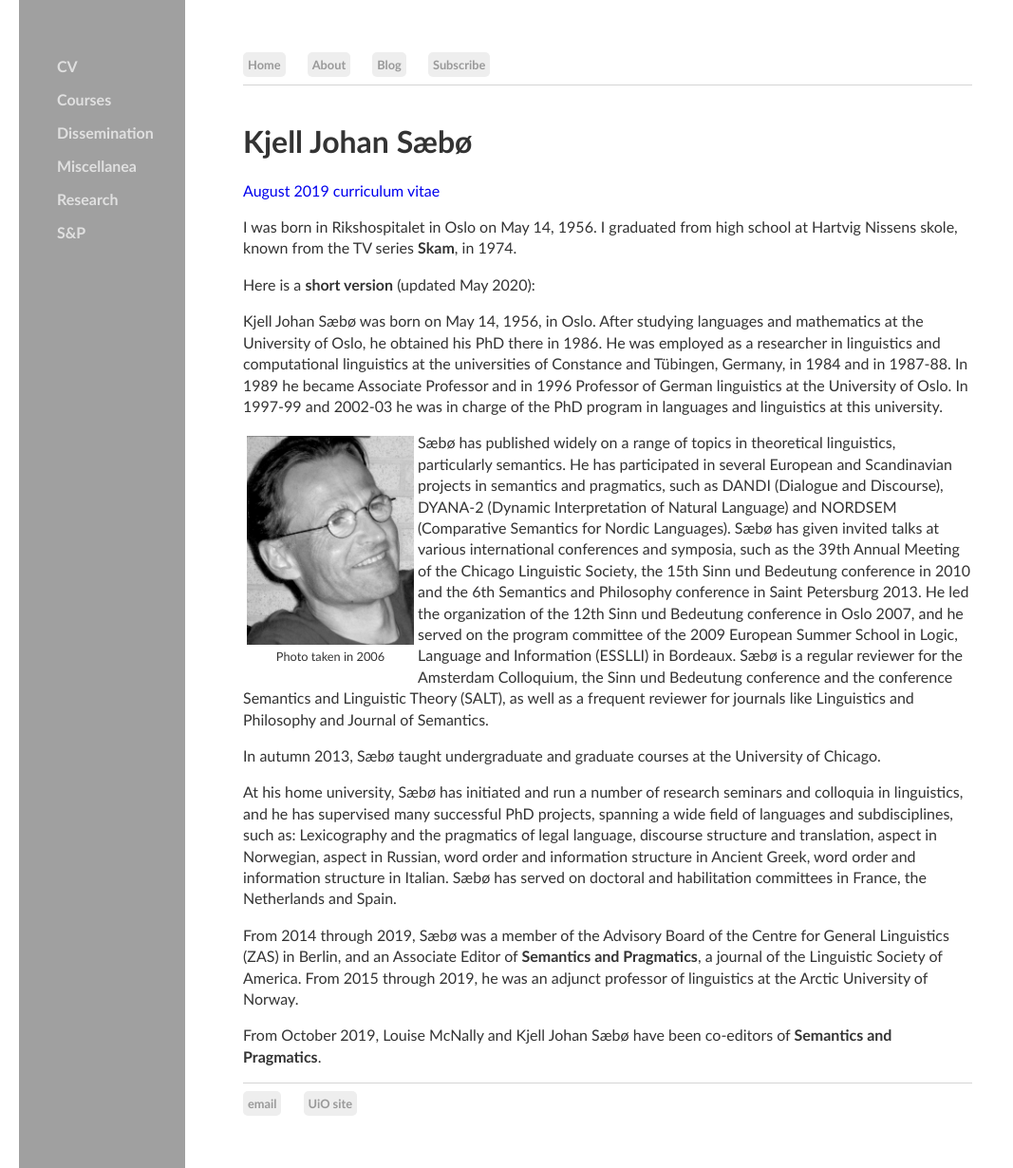
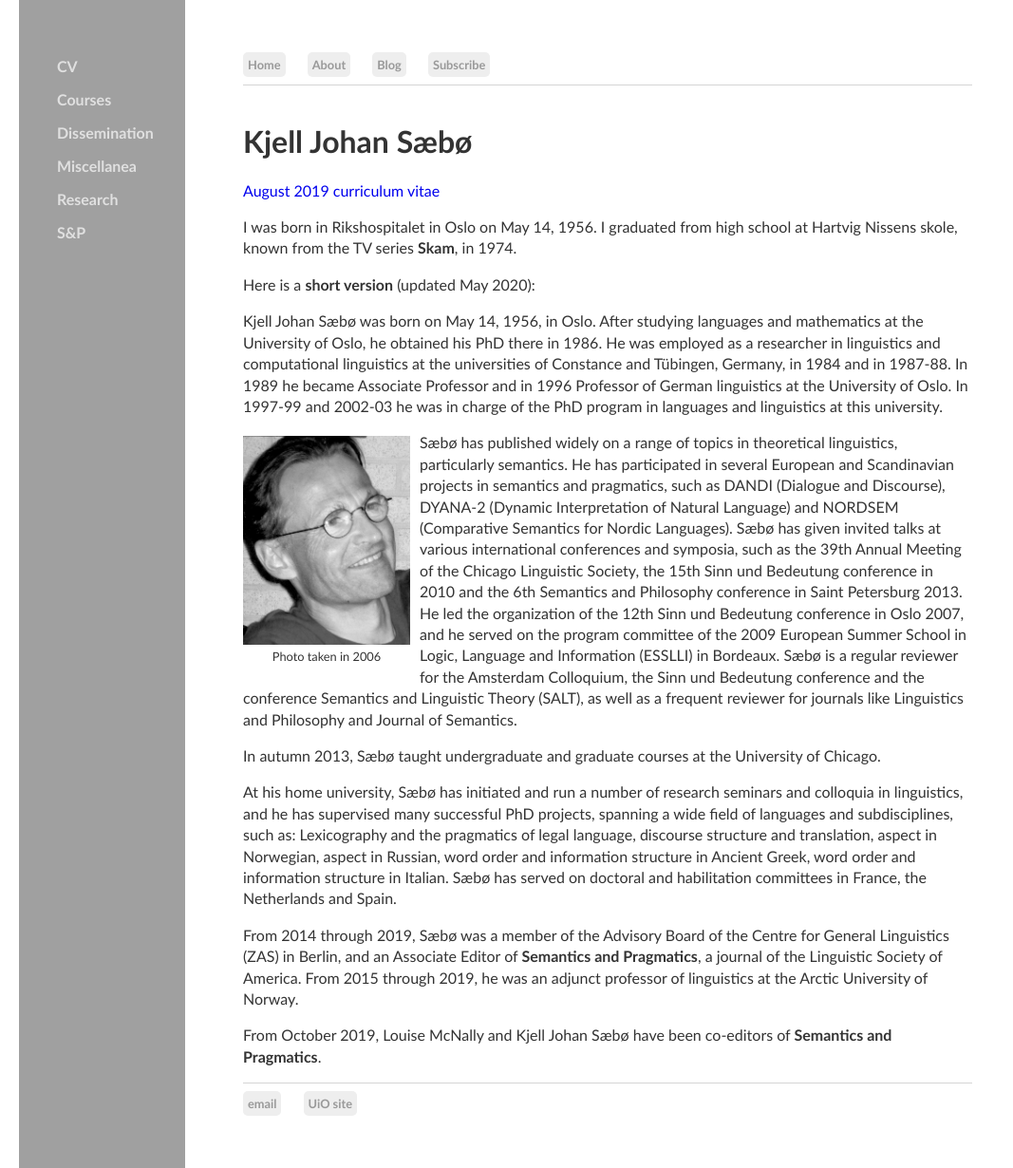
Before and after one commit to kjelljs/kjelljs.github.io, a Jekyll site: the page built from cv/index.html, in a window 1280 px wide and 1230 px high. Shown: the whole window at 95% size, without its empty margins (0-1067 px from the left). Built offline with Jekyll 4.4.1, drawn with Linux system fonts in a browser that asks for light colours.

Commit message:
Update main.css

```diff
--- a/css/main.css
+++ b/css/main.css
@@ -7,7 +7,10 @@ body {
 }
 figure {
     border: 1px solid none;
-    padding: 4px;
+    padding-left: none;
+    padding-right: 10px;
+    padding-bottom: none;
+    padding-top: 4px;
     margin: auto;
 }
 figcaption {
```
